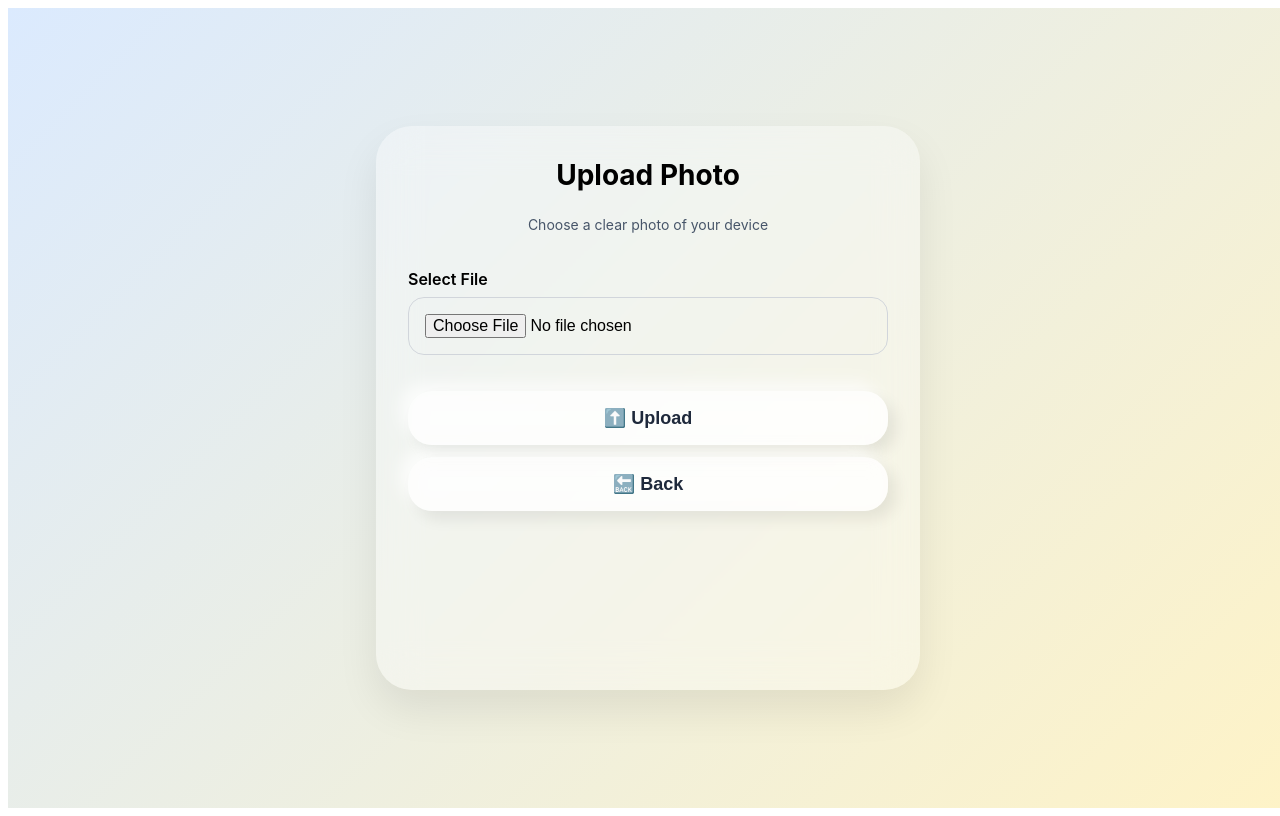
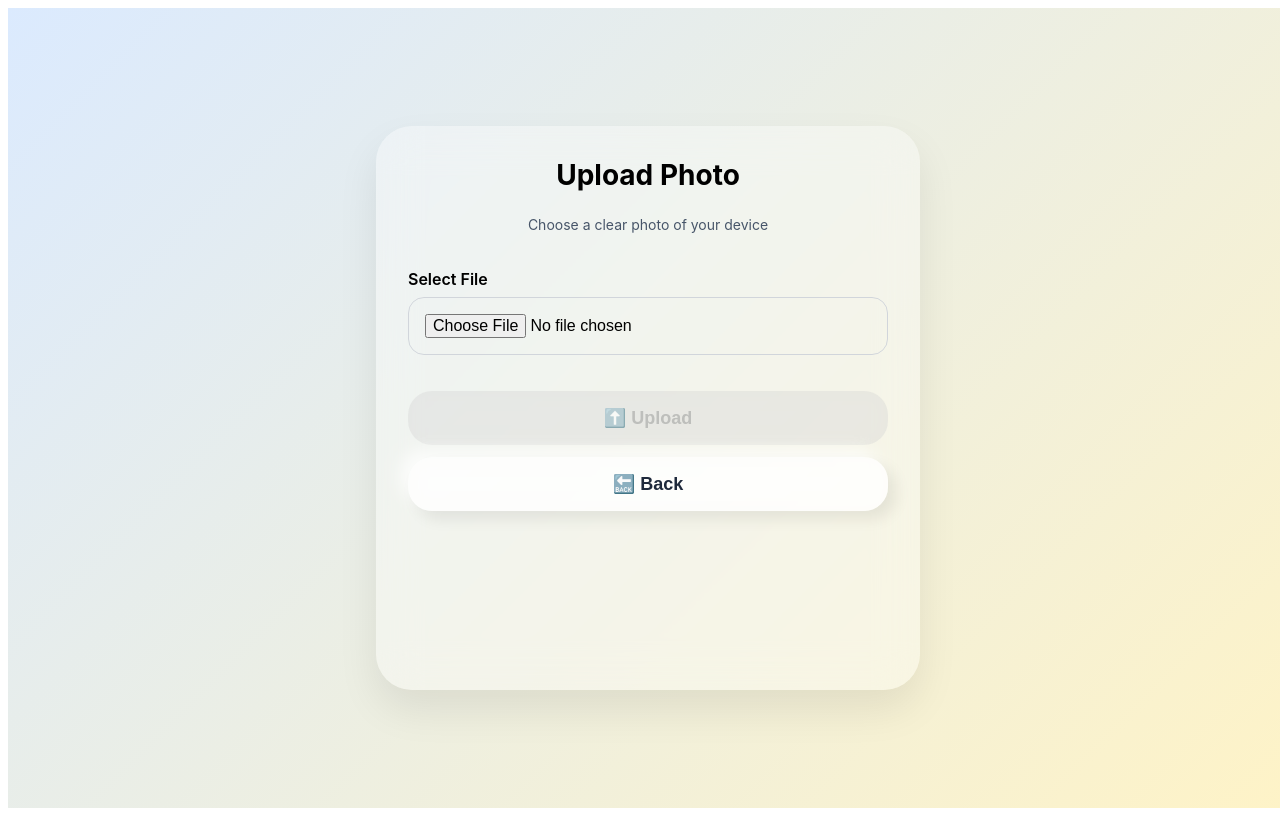
Before and after one commit to rolandtcs/manualfest, a React (Create React App) app: page /upload in a window 1280 px wide. Built offline with nearby package versions, Linux system fonts and the light colour scheme; no server answers.

Commit message:
Fixed API URL handling for production

```diff
--- a/src/components/CameraCapture.js
+++ b/src/components/CameraCapture.js
@@ -1,6 +1,9 @@
 import React, { useRef, useState, useEffect, useCallback } from "react";
 import NeumorphicButton from "../components/NeumorphicButton";
 import PageWrapper from "../components/PageWrapper";
+
+// Fixed API URL - works in both dev and production
+const API_URL = process.env.REACT_APP_API_URL || '/api';
 
 export default function CameraCapture({ onCaptureBack }) {
   const videoRef = useRef(null);
@@ -66,14 +69,21 @@ export default function CameraCapture({ onCaptureBack }) {
       const formData = new FormData();
       formData.append("photo", blob, "capture.png");
 
-      const res = await fetch(`${process.env.REACT_APP_API_URL}/camera`, { method: "POST", body: formData });
+      // Fixed API call
+      const res = await fetch(`${API_URL}/camera`, {
+        method: "POST",
+        body: formData
+      });
+
       const data = await res.json();
+
       if (data.manual) {
         alert(`✅ Manual Found!\nBrand: ${data.manual.brand}\nProduct: ${data.manual.product}\nModel: ${data.manual.model}\nURL: ${data.manual.manualUrl}`);
       } else {
-        alert(data.message);
+        alert(data.message || "Failed to process photo");
       }
-    } catch {
+    } catch (error) {
+      console.error("Camera upload error:", error);
       alert("Failed to send photo to backend");
     } finally {
       setLoading(false);
--- a/src/components/ManualInput.js
+++ b/src/components/ManualInput.js
@@ -2,6 +2,9 @@ import React, { useState } from "react";
 import { useNavigate } from "react-router-dom";
 import PageWrapper from "../components/PageWrapper";
 import NeumorphicButton from "../components/NeumorphicButton";
+
+// Fixed API URL - works in both dev and production
+const API_URL = process.env.REACT_APP_API_URL || '/api';
 
 export default function ManualInput() {
   const navigate = useNavigate();
@@ -18,24 +21,29 @@ export default function ManualInput() {
 
     setLoading(true);
     try {
-      const res = await fetch(`${process.env.REACT_APP_API_URL}/manual-input`, {
+      // Fixed API call
+      const res = await fetch(`${API_URL}/manual-input`, {
         method: "POST",
         headers: { "Content-Type": "application/json" },
         body: JSON.stringify({ brand, product, model }),
       });
+
       const data = await res.json();
+
       if (data.manual) {
         alert(
           `✅ Manual Found!\nBrand: ${data.manual.brand}\nProduct: ${data.manual.product}\nModel: ${data.manual.model}\nURL: ${data.manual.manualUrl}`
         );
       } else {
-        alert(data.message);
+        alert(data.message || "Failed to process manual input");
       }
+
       setBrand("");
       setProduct("");
       setModel("");
-    } catch {
-      alert("Failed to send manual input.");
+    } catch (error) {
+      console.error("Manual input error:", error);
+      alert("Failed to send manual input. Please try again.");
     } finally {
       setLoading(false);
     }
@@ -52,7 +60,6 @@ export default function ManualInput() {
         Fill in what you know about your device
       </p>
 
-      {/* Form Fields */}
       <div style={{ display: "flex", flexDirection: "column", gap: "16px", width: "100%" }}>
         <div>
           <label style={{ display: "block", fontSize: "16px", fontWeight: "600", marginBottom: "6px" }}>
@@ -100,7 +107,6 @@ export default function ManualInput() {
         </div>
       </div>
 
-      {/* Buttons */}
       <div style={{ display: "flex", flexDirection: "column", gap: "12px", marginTop: "16px", width: "100%" }}>
         <NeumorphicButton onClick={handleSubmit} disabled={!isFormValid || loading}>
           {loading ? "⏳ Submitting..." : "✅ Submit"}
--- a/src/components/NeumorphicButton.js
+++ b/src/components/NeumorphicButton.js
@@ -1,31 +1,43 @@
 import React from "react";
 
-export default function NeumorphicButton({ children, onClick }) {
+export default function NeumorphicButton({ children, onClick, disabled }) {
   const buttonStyle = {
     width: "100%",
     padding: "clamp(12px, 2.5vw, 16px) clamp(16px, 4vw, 24px)",
     borderRadius: "24px",
     fontSize: "clamp(16px, 2.5vw, 18px)",
     fontWeight: "600",
-    cursor: "pointer",
+    cursor: disabled ? "not-allowed" : "pointer",
     border: "none",
     display: "flex",
     alignItems: "center",
     justifyContent: "center",
     gap: "12px",
     transition: "all 0.25s ease",
-    background: "rgba(255,255,255,0.75)",
-    color: "#1e293b",
-    boxShadow: "8px 8px 15px rgba(0,0,0,0.08), -8px -8px 15px rgba(255,255,255,0.7)",
+    background: disabled ? "rgba(200,200,200,0.5)" : "rgba(255,255,255,0.75)",
+    color: disabled ? "#999" : "#1e293b",
+    boxShadow: disabled
+      ? "none"
+      : "8px 8px 15px rgba(0,0,0,0.08), -8px -8px 15px rgba(255,255,255,0.7)",
     backdropFilter: "blur(10px)",
+    opacity: disabled ? 0.6 : 1,
   };
 
   return (
     <button
       style={buttonStyle}
-      onClick={onClick}
-      onMouseOver={(e) => (e.currentTarget.style.transform = "translateY(-3px) scale(1.02)")}
-      onMouseOut={(e) => (e.currentTarget.style.transform = "translateY(0) scale(1)")}
+      onClick={disabled ? undefined : onClick}
+      disabled={disabled}
+      onMouseOver={(e) => {
+        if (!disabled) {
+          e.currentTarget.style.transform = "translateY(-3px) scale(1.02)";
+        }
+      }}
+      onMouseOut={(e) => {
+        if (!disabled) {
+          e.currentTarget.style.transform = "translateY(0) scale(1)";
+        }
+      }}
     >
       {children}
     </button>
--- a/src/components/UploadPhoto.js
+++ b/src/components/UploadPhoto.js
@@ -3,9 +3,13 @@ import { useNavigate } from "react-router-dom";
 import PageWrapper from "../components/PageWrapper";
 import NeumorphicButton from "../components/NeumorphicButton";
 
+// Fixed API URL - works in both dev and production
+const API_URL = process.env.REACT_APP_API_URL || '/api';
+
 export default function UploadPhoto() {
   const navigate = useNavigate();
   const [selectedFile, setSelectedFile] = useState(null);
+  const [loading, setLoading] = useState(false);
 
   const handleFileChange = (e) => setSelectedFile(e.target.files[0]);
 
@@ -15,22 +19,32 @@ export default function UploadPhoto() {
       return;
     }
 
+    setLoading(true);
     const formData = new FormData();
     formData.append("photo", selectedFile);
 
     try {
-      const res = await fetch(`${process.env.REACT_APP_API_URL}/upload`, { method: "POST", body: formData });
+      // Fixed API call
+      const res = await fetch(`${API_URL}/upload`, {
+        method: "POST",
+        body: formData
+      });
+
       const data = await res.json();
+
       if (data.manual) {
         alert(
           `✅ Manual Found!\nBrand: ${data.manual.brand}\nProduct: ${data.manual.product}\nModel: ${data.manual.model}\nURL: ${data.manual.manualUrl}`
         );
       } else {
-        alert(data.message);
+        alert(data.message || "Failed to process photo");
       }
       setSelectedFile(null);
-    } catch {
-      alert("Failed to upload photo.");
+    } catch (error) {
+      console.error("Upload error:", error);
+      alert("Failed to upload photo. Please try again.");
+    } finally {
+      setLoading(false);
     }
   };
 
@@ -63,8 +77,8 @@ export default function UploadPhoto() {
       </div>
 
       <div style={{ display: "flex", flexDirection: "column", gap: "12px", width: "100%" }}>
-        <NeumorphicButton onClick={handleUpload} disabled={!selectedFile}>
-          ⬆️ Upload
+        <NeumorphicButton onClick={handleUpload} disabled={!selectedFile || loading}>
+          {loading ? "⏳ Uploading..." : "⬆️ Upload"}
         </NeumorphicButton>
         <NeumorphicButton onClick={() => navigate("/")}>🔙 Back</NeumorphicButton>
       </div>
```
